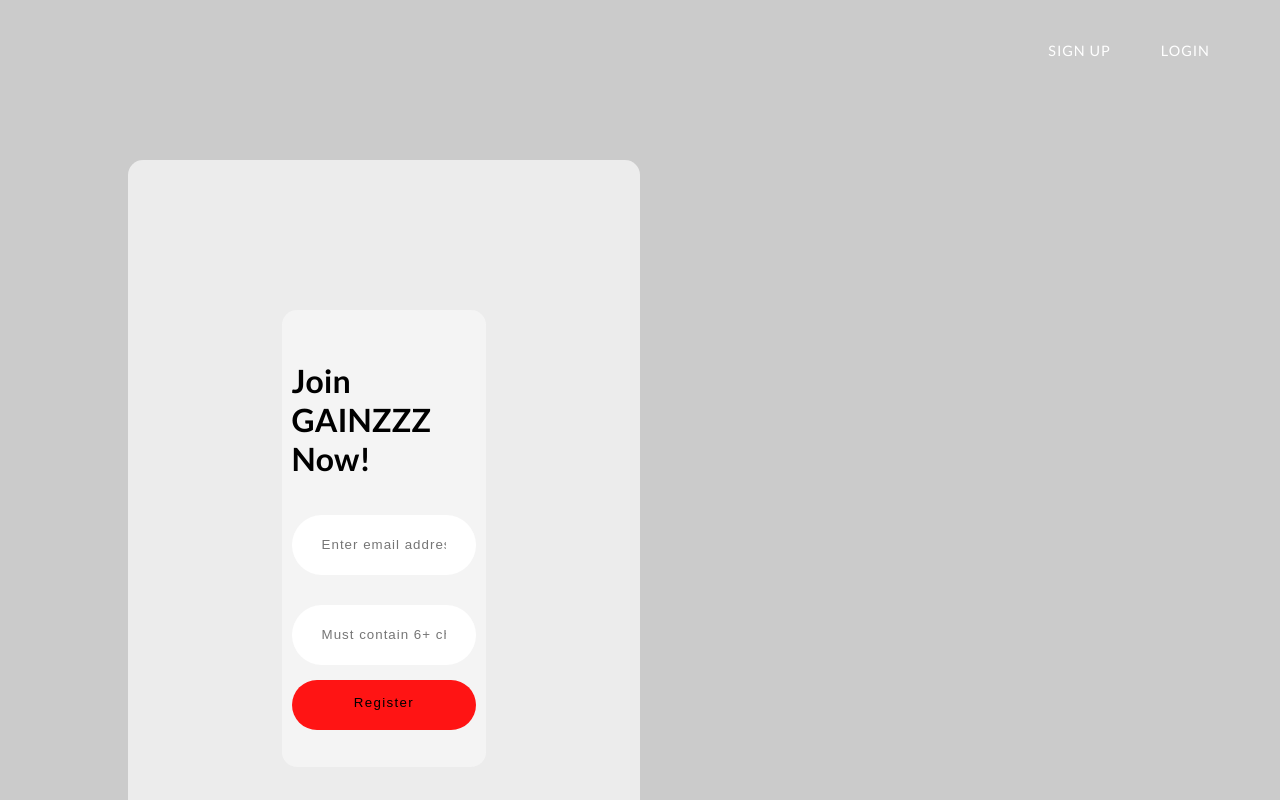
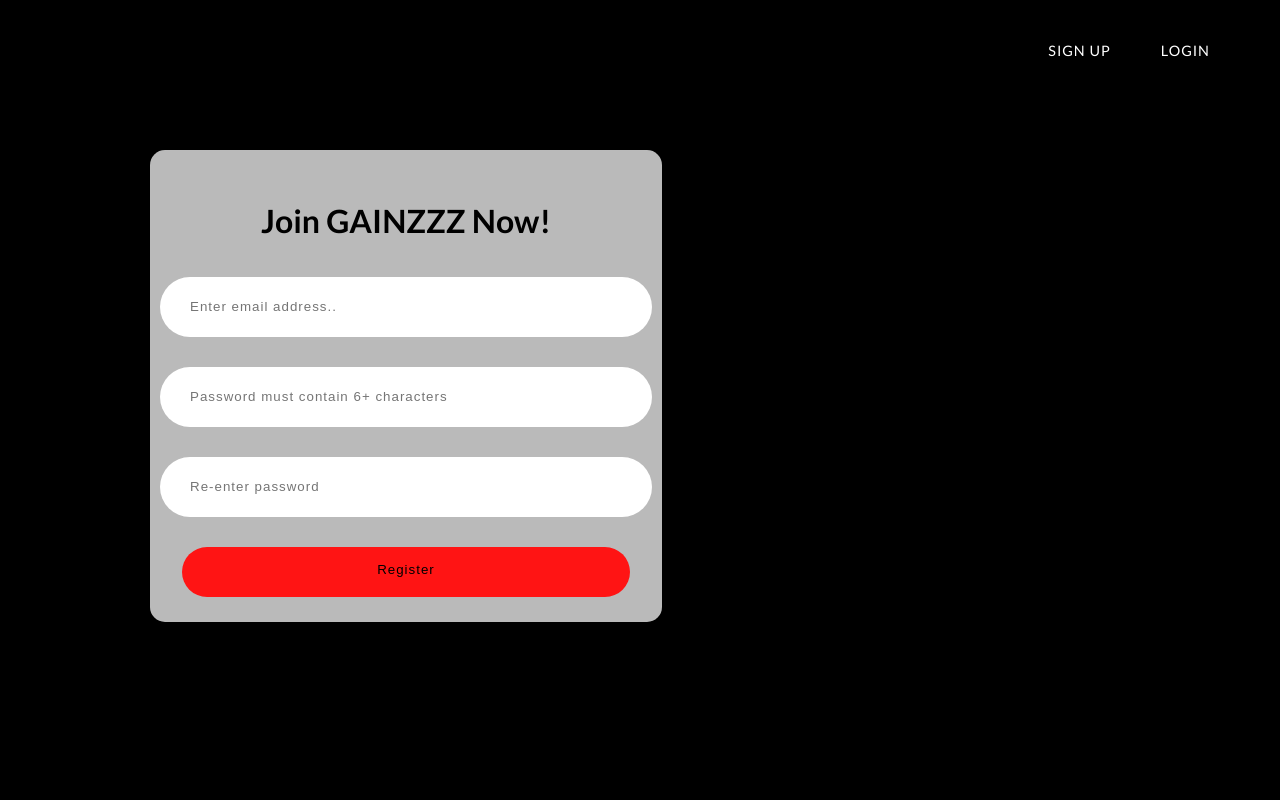
Before and after one commit to jasonian5000/GAINZZZ, a React (Create React App) app in the folder client/: page /signup in a window 1280 px wide. Shown: the top 800 px of the page. Built offline with nearby package versions, Linux system fonts and the light colour scheme; no server answers.

Commit message:
added creation of new row on userData table when user is created

```diff
--- a/client/src/App.js
+++ b/client/src/App.js
@@ -8,7 +8,7 @@ import {
     SignupPage,
     TrainersPage,
     WorkoutsPage,
-    HomePage,
+    DashboardPage,
 } from './pages'
 import NavBar from 'features/ui/navbar/navbar.component'
 import GetStarted from 'pages/get-started.page'
@@ -21,7 +21,7 @@ function App() {
             <Routes>
                 <Route element={<PrivateRoutes />}>
                     <Route element={<NewUser />}>
-                        <Route path="/" element={<HomePage />} />
+                        <Route path="/" element={<DashboardPage />} />
                         <Route path="/account" element={<AccountPage />} />
                         <Route path="/exercises" element={<ExercisesPage />} />
                         <Route path="/trainers" element={<TrainersPage />} />
--- a/client/src/features/ui/navbar/navbar.css
+++ b/client/src/features/ui/navbar/navbar.css
@@ -4,6 +4,7 @@ body {
     margin: 0px;
     padding: 0px;
     font-family: 'Lato', sans-serif;
+    background-color: #000000;
 }
 * {
     box-sizing: border-box;
--- a/client/src/features/users/get-started-form.component.jsx
+++ b/client/src/features/users/get-started-form.component.jsx
@@ -1,5 +1,5 @@
 import React, { useState } from 'react'
-import './styles/get-started.css'
+import './styles/form-page.css'
 import supabase from 'features/ui/supabase'
 import { useNavigate } from 'react-router-dom'
 import { useSelector } from 'react-redux'
--- a/client/src/features/users/signup-form.component.jsx
+++ b/client/src/features/users/signup-form.component.jsx
@@ -1,22 +1,37 @@
 import React, { useState } from 'react'
+import { useNavigate } from 'react-router'
 import supabase from '../ui/supabase'
 import './styles/signup-page.css'
 
 const SignUpForm = props => {
+    const navigate = useNavigate()
     const [email, setEmail] = useState('')
     const [password, setPassword] = useState('')
+    const [check, setCheck] = useState('')
     const handleSubmit = async e => {
         e.preventDefault()
-        if (password.length < 6) {
+        if (password.length < 6 || password !== check) {
             props.toasts.setNeedMoreToast(true)
             return
         }
-        let { error } = await supabase.auth.signUp({
+        let { data, error } = await supabase.auth.signUp({
             email: email,
             password: password,
         })
         if (error) {
             props.toasts.setNeedMoreToast(true)
+            return
+        }
+        createUser(data.user.id, email, password)
+    }
+    const createUser = async (id, email, password) => {
+        const { data, error } = await supabase.from('userData').insert({
+            user_id: id,
+            email: email,
+            password: password,
+        })
+        if (error) {
+            console.log(error)
             return
         }
         props.toasts.setConfirmEmailToast(true)
@@ -37,7 +52,14 @@ const SignUpForm = props => {
                     type="password"
                     value={password}
                     onChange={e => setPassword(e.target.value)}
-                    placeholder="Must contain 6+ characters"
+                    placeholder="Password must contain 6+ characters"
+                />
+                <input
+                    type="password"
+                    name="check"
+                    value={check}
+                    onChange={e => setCheck(e.target.value)}
+                    placeholder="Re-enter password"
                 />
                 <button className="registerButton">Register</button>
             </form>
--- a/client/src/pages/home.page.jsx
+++ b/client/src/pages/dashboard.page.jsx
@@ -1,7 +1,7 @@
 import WeightTracking from 'features/tracking/weight-tracking.component'
 import React from 'react'
 
-export default function HomePage() {
+export default function DashboardPage() {
     return (
         <>
             <WeightTracking />
--- a/client/src/pages/get-started.page.jsx
+++ b/client/src/pages/get-started.page.jsx
@@ -1,5 +1,5 @@
 import GetStartedForm from 'features/users/get-started-form.component'
-import '../features/users/styles/get-started.css'
+import '../features/users/styles/form-page.css'
 
 export default function GetStarted() {
     return (
--- a/client/src/pages/index.js
+++ b/client/src/pages/index.js
@@ -5,7 +5,7 @@ import LoginPage from './login.page'
 import SignupPage from './signup.page'
 import TrainersPage from './trainers.page'
 import WorkoutsPage from './workouts.page'
-import HomePage from './home.page'
+import DashboardPage from './dashboard.page'
 
 export {
     AccountPage,
@@ -15,5 +15,5 @@ export {
     SignupPage,
     TrainersPage,
     WorkoutsPage,
-    HomePage,
+    DashboardPage,
 }
--- a/client/src/pages/signup.page.jsx
+++ b/client/src/pages/signup.page.jsx
@@ -1,5 +1,5 @@
 import React, { useState } from 'react'
-import '../features/users/styles/signup-page.css'
+import '../features/users/styles/form-page.css'
 import Toasts from '../features/ui/toasts.component'
 import SignUpForm from '../features/users/signup-form.component'
 
@@ -13,12 +13,10 @@ const SignupPage = () => {
         setNeedMoreToast,
     }
     return (
-        <>
-            <div className="formContainer">
-                <SignUpForm toasts={toasts} />
-            </div>
+        <div className="pageContainer">
+            <SignUpForm toasts={toasts} />
             <Toasts toasts={toasts} />
-        </>
+        </div>
     )
 }
 
```
Also changed, not shown: client/src/features/users/styles/form-page.css (renamed from client/src/features/users/styles/get-started.css).
